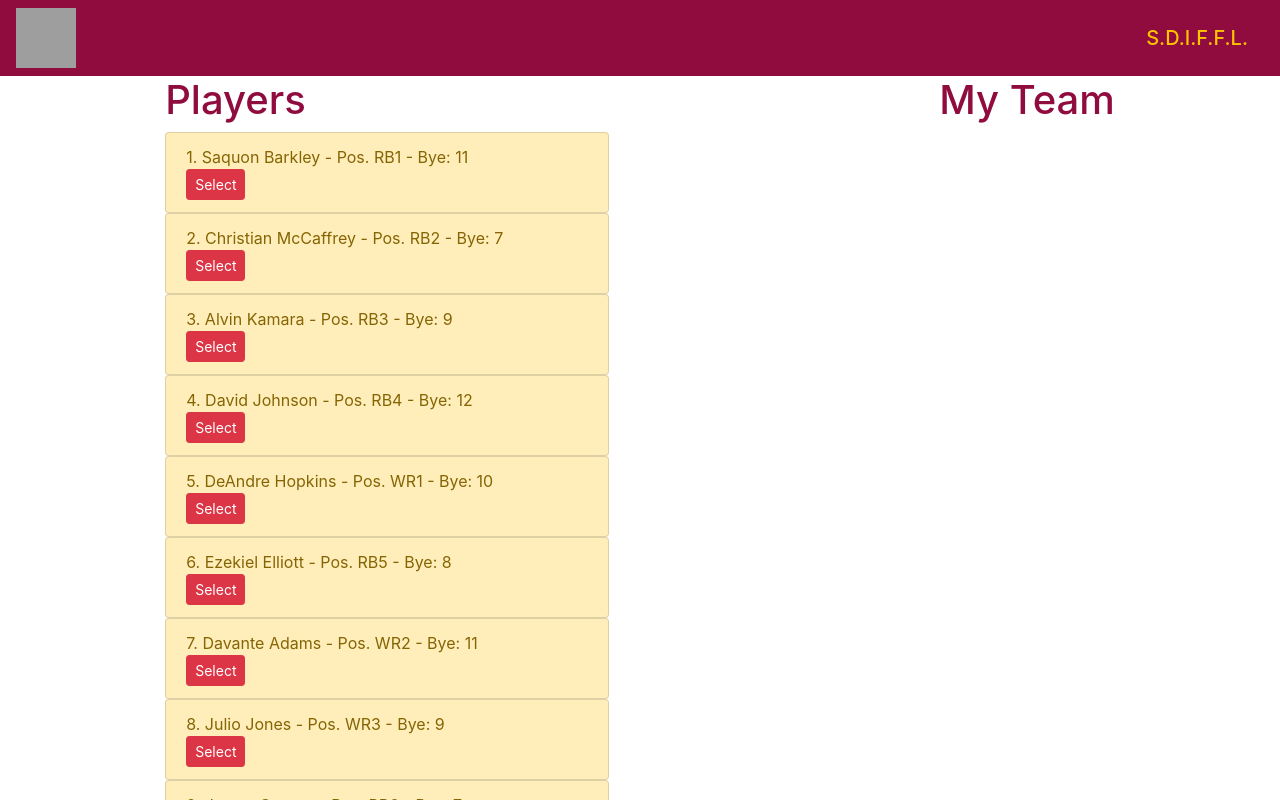
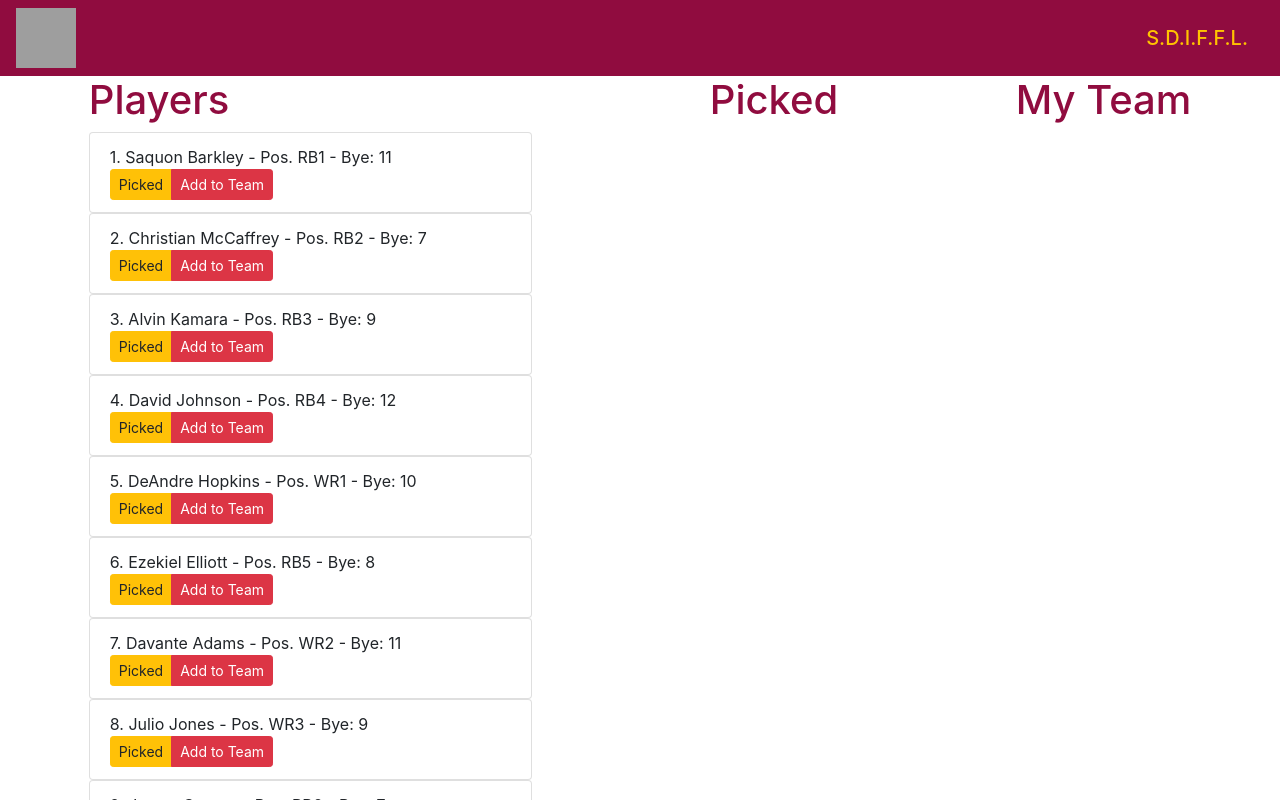
Before and after one commit to natebuch/draft_app, a React (Create React App) app: page / in a window 1280 px wide. Shown: the top 800 px of the page. Built offline with nearby package versions, Linux system fonts and the light colour scheme; grey boxes are pictures that could not be loaded.

Commit message:
Add my team

```diff
--- a/src/App.js
+++ b/src/App.js
@@ -7,7 +7,8 @@ class App extends Component {
     super(props);
     this.state = {
       players: playerData,
-      pickedPlayers: []
+      pickedPlayers: [],
+      myTeam: []
      }
   }
 
@@ -16,9 +17,14 @@ class App extends Component {
     return players.map(({player_name, overall_rank, positional_rank, bye_week}, index) => {
       return (
         <div key={ overall_rank }>
-          <li class="list-group-item list-group-item-warning">
-            { overall_rank }. { player_name } - Pos. { positional_rank } - Bye: { bye_week }
-            <button class="btn btn-danger btn-sm d-flex justify-content-right" onClick={ () => this.selectPlayer(index) }>Select</button>
+          <li class="list-group-item">
+            <div>
+              { overall_rank }. { player_name } - Pos. { positional_rank } - Bye: { bye_week }
+            </div>
+            <div class="btn-group justify-content-right" role="group" aria-label="Basic example">
+              <button class="btn btn-warning btn-sm d-flex justify-content-right" onClick={ () => this.selectPlayer(index) }>Picked</button>
+              <button class="btn btn-danger btn-sm d-flex justify-content-right" onClick={ () => this.selectForTeam(index) }>Add to Team</button>
+            </div>
           </li>
        </div>
       )
@@ -35,6 +41,30 @@ class App extends Component {
     delete players[index]
     selected.push(player)
     this.setState({pickedPlayers: selected})
+    this.setState({players: players})
+  }
+
+  selectForTeam = (index) => {
+    const team = this.state.myTeam
+    const players = this.state.players
+
+    let player = players[index]
+    console.log('before', players[index])
+    delete players[index]
+    team.push(player)
+    this.setState({myTeam: team})
+    this.setState({players: players})
+  }
+
+  unselectTeam = (index) => {
+    const team = this.state.myTeam
+    const players = this.state.players
+
+    let player = team[index]
+
+    delete team[index]
+    players.push(player)
+    this.setState({myTeam: team})
     this.setState({players: players})
   }
 
@@ -64,6 +94,20 @@ class App extends Component {
     this.setState({players: players})
   }
 
+  listMyTeam = () => {
+    const players = this.state.myTeam
+    return players.map(({player_name, overall_rank, positional_rank, bye_week}, index) => {
+      return (
+        <div key={ overall_rank }>
+          <li class="list-group-item list-group-item-warning">
+            { overall_rank }. { player_name } - Pos. { positional_rank } - Bye: { bye_week }
+            <button class="btn btn-danger btn-sm d-flex justify-content-right" onClick={ () => this.unselectTeam(index) }>Un-Select</button>
+          </li>
+       </div>
+      )
+    })
+  }
+
 
   render() {
     return (
@@ -82,9 +126,15 @@ class App extends Component {
             </ul>
           </section>
           <section>
+            <h1 style={{color: "#900C3F"}}>Picked</h1>
+            <ul class="list-group">
+              { this.listUnavailablePlayers() }
+            </ul>
+          </section>
+          <section>
             <h1 style={{color: "#900C3F"}}>My Team</h1>
             <ul class="list-group">
-              { this.listUnavailablePlayers() }
+              { this.listMyTeam() }
             </ul>
           </section>
         </div>
```
